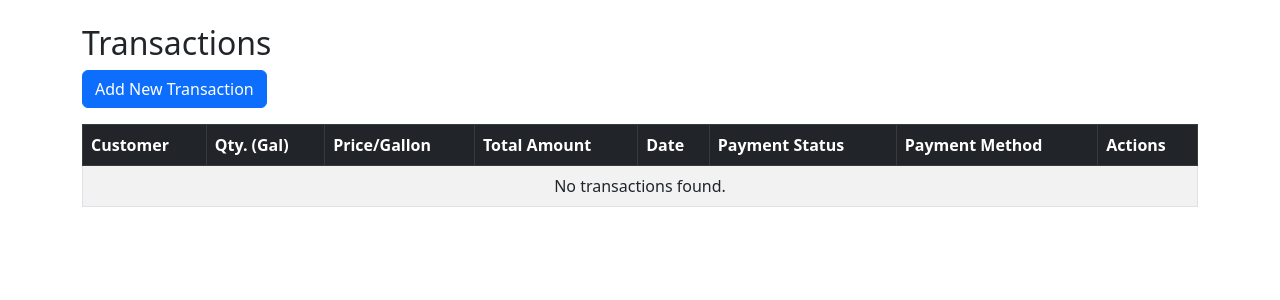
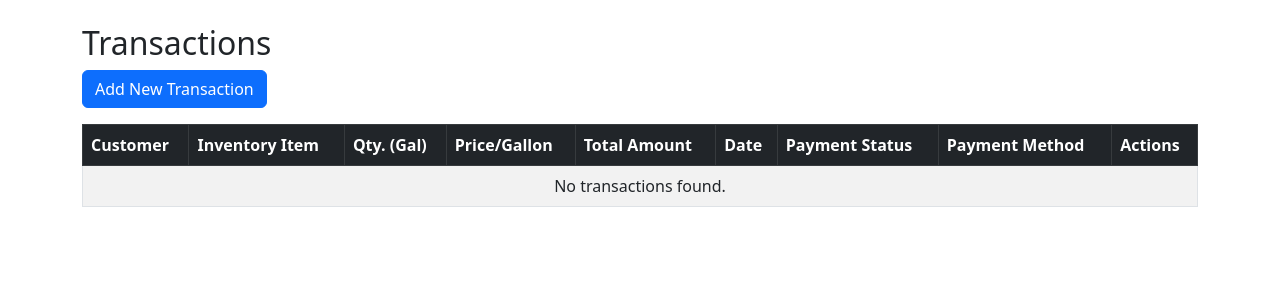
Before and after one commit to gemi-dot/water_refilling_station, a Django app: page /transactions/ in a window 1280 px wide. Shown: the part 56-356 px from the top of the page. Run offline with Django 4.2, Linux system fonts and the light colour scheme; data that the repository does not hold is empty.

Commit message:
Initial backup - working inventory and transactions

```diff
--- a/main/models.py
+++ b/main/models.py
@@ -27,6 +27,9 @@ class InventoryItem(models.Model):
 
 class Transaction(models.Model):
     customer = models.ForeignKey(Customer, on_delete=models.CASCADE)
+
+    inventory_item = models.ForeignKey('InventoryItem', on_delete=models.CASCADE, default=1)  # NEW
+
     quantity = models.DecimalField(max_digits=10, decimal_places=0)  # or FloatField
     price_per_gallon = models.DecimalField(max_digits=10, decimal_places=2)  # or FloatField
     created_at = models.DateTimeField(auto_now_add=True)
--- a/main/templates/main/transactions_list.html
+++ b/main/templates/main/transactions_list.html
@@ -1,4 +1,3 @@
-
 {% extends 'main/base.html' %}
 
 {% block title %}Transactions - Water Refilling Station{% endblock %}
@@ -12,6 +11,7 @@
     <thead class="table-dark">
         <tr>
             <th>Customer</th>
+            <th>Inventory Item</th>
             <th>Qty. (Gal)</th>
             <th>Price/Gallon</th>
             <th>Total Amount</th>
@@ -25,6 +25,7 @@
     {% for transaction in transactions %}
         <tr>
             <td>{{ transaction.customer.name }}</td>
+            <td>{{ transaction.inventory_item.name }}</td>
             <td>{{ transaction.quantity }}</td>
             <td>{{ transaction.price_per_gallon }}</td>
             <td>{{ transaction.total_amount|floatformat:2 }}</td>
@@ -39,7 +40,7 @@
         </tr>
     {% empty %}
         <tr>
-            <td colspan="8" class="text-center">No transactions found.</td>
+            <td colspan="9" class="text-center">No transactions found.</td>
         </tr>
     {% endfor %}
     </tbody>
--- a/main/views.py
+++ b/main/views.py
@@ -1,5 +1,3 @@
-
-
 
 # Create your views here.
 from django.shortcuts import render, redirect, get_object_or_404
@@ -60,36 +58,78 @@ def customer_delete(request, pk):
         return redirect('customer_list')
     return render(request, 'main/customer_confirm_delete.html', {'customer': customer})
 
+#######start update here
+
+# ... (existing customer views unchanged)
+
+def transaction_list(request):
+    transactions = Transaction.objects.select_related('customer', 'inventory_item').all()
+    return render(request, 'main/transactions_list.html', {'transactions': transactions})
+
 
 def add_transaction(request):
     if request.method == 'POST':
         form = TransactionForm(request.POST)
         if form.is_valid():
-            form.save()
-            return redirect('transaction_list')  # You will create this list view next
+            transaction = form.save(commit=False)
+
+            # Convert quantity safely to integer
+            quantity = int(transaction.quantity)
+            inventory_item = transaction.inventory_item
+
+            # Optional: prevent overselling
+            if inventory_item.stock_out + quantity > inventory_item.stock_in:
+                form.add_error(None, "Not enough stock available in inventory.")
+                return render(request, 'main/add_transactions.html', {'form': form})
+
+            # Save transaction and update inventory
+            #transaction.save()
+            inventory_item.stock_out += quantity
+            inventory_item.save()
+
+            transaction.save()  # Save last
+
+
+            return redirect('transaction_list')
     else:
         form = TransactionForm()
     return render(request, 'main/add_transactions.html', {'form': form})
 
-# main/views.py
-def transaction_list(request):
-    transactions = Transaction.objects.all()
-    return render(request, 'main/transactions_list.html', {'transactions': transactions})
 
-
-# main/views.py
 def edit_transaction(request, pk):
     transaction = get_object_or_404(Transaction, pk=pk)
+    original_quantity = int(transaction.quantity)
+    original_item = transaction.inventory_item
+
     if request.method == 'POST':
         form = TransactionForm(request.POST, instance=transaction)
         if form.is_valid():
-            form.save()
+            updated_transaction = form.save(commit=False)
+            new_quantity = int(updated_transaction.quantity)
+            new_item = updated_transaction.inventory_item
+
+            # Revert old stock_out
+            original_item.stock_out -= original_quantity
+            original_item.save()
+
+            # Optional: prevent overselling new item
+            if new_item.stock_out + new_quantity > new_item.stock_in:
+                form.add_error(None, "Not enough stock available in selected inventory.")
+                # Restore previous stock_out
+                original_item.stock_out += original_quantity
+                original_item.save()
+                return render(request, 'main/edit_transaction.html', {'form': form})
+
+            # Save updated transaction and update new inventory
+            updated_transaction.save()
+            new_item.stock_out += new_quantity
+            new_item.save()
+
             return redirect('transaction_list')
     else:
         form = TransactionForm(instance=transaction)
     return render(request, 'main/edit_transaction.html', {'form': form})
 
-# main/views.py
 
 def transaction_detail(request, pk):
     transaction = get_object_or_404(Transaction, pk=pk)
@@ -99,10 +139,16 @@ def transaction_detail(request, pk):
 def delete_transaction(request, pk):
     transaction = get_object_or_404(Transaction, pk=pk)
     if request.method == 'POST':
+        # Rollback stock_out
+        inventory_item = transaction.inventory_item
+        inventory_item.stock_out -= int(transaction.quantity)
+        inventory_item.save()
+
         transaction.delete()
         return redirect('transaction_list')
     return render(request, 'main/delete_transaction.html', {'transaction': transaction})
 
+#########
 
 def home(request):
     return render(request, 'main/home.html')  # create this template or use any simple response
@@ -118,7 +164,7 @@ def inventory_list(request):
     return render(request, 'main/inventory_list.html', {'inventory_items': inventory_items})
 
 
-
+##########
 
 def inventory_add(request):
     if request.method == 'POST':
```
Also changed, not shown: main/forms.py (+1 -7 lines), main/migrations/0003_transaction_inventory_item_and_more.py (added), 1 other file.
